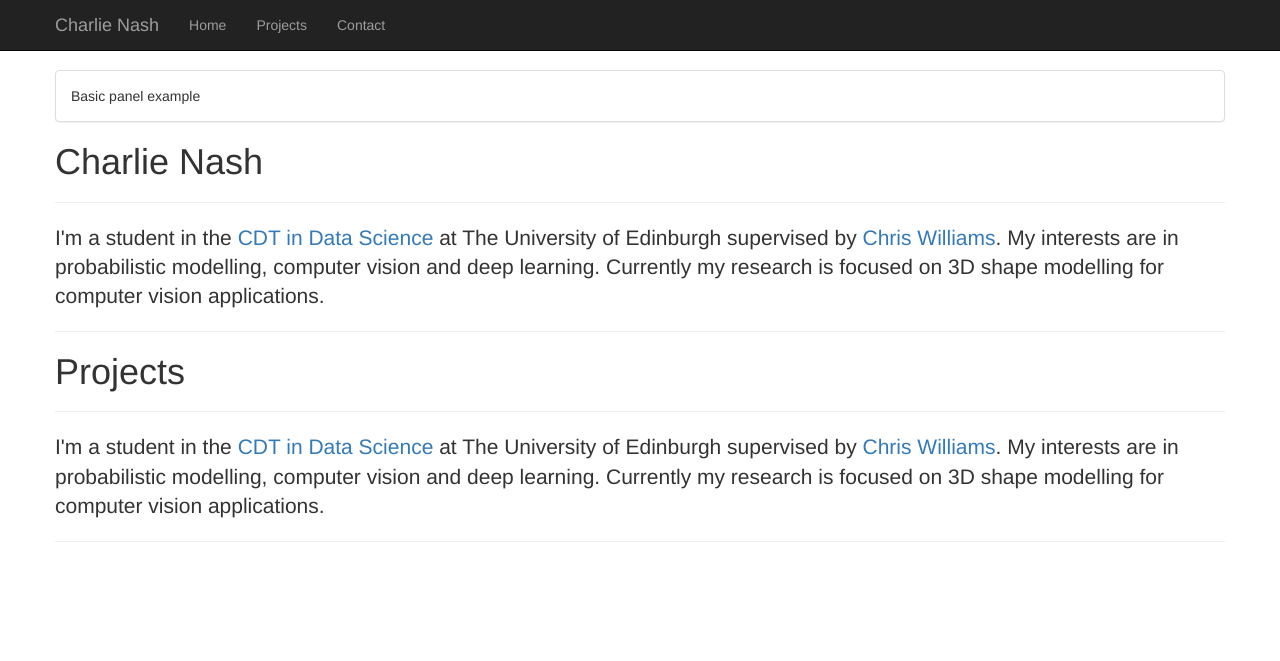
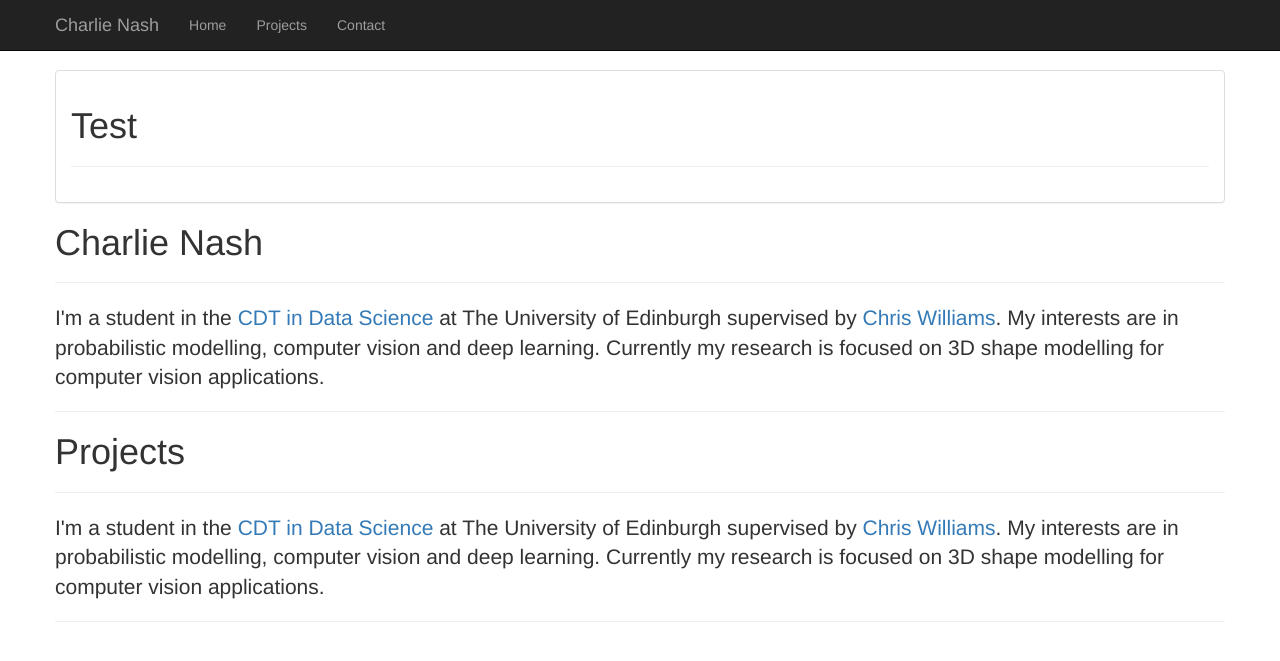
Before and after one commit to charlienash/charlienash.github.io, a Jekyll site: the page index.html, which Jekyll copies as it is, in a window 1280 px wide. Shown: the top 661 px of the page. Built offline with Jekyll 4.4.1, drawn with Linux system fonts in a browser that asks for light colours.

Commit message:
Update index.html

```diff
--- a/index.html
+++ b/index.html
@@ -71,7 +71,8 @@
 
 					<div class="panel panel-default">
 					  <div class="panel-body">
-					    Basic panel example
+					    <h1>Test</h1>
+					<hr>
 					  </div>
 					</div>
 
```
